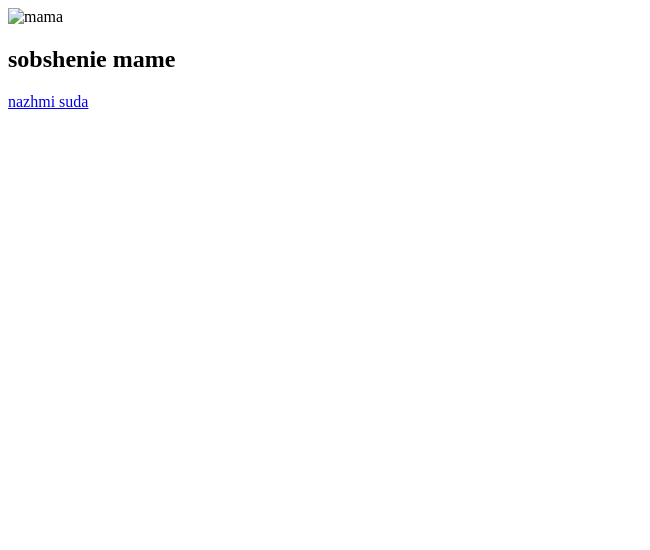
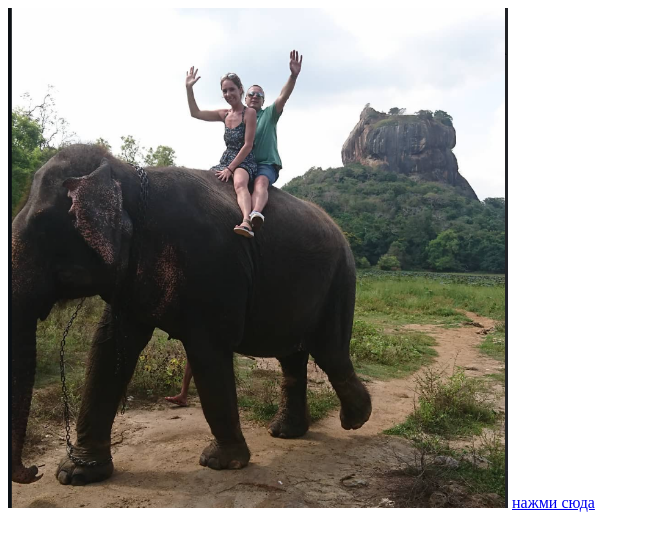
Before and after one commit to Egor221011/soobshenie-pape.com, a plain HTML site: page index.html in a window 1280 px wide. Shown: the whole page, without its empty margins (0-650 px from the left). Drawn offline with Linux system fonts and the light colour scheme.

Commit message:
Add files via upload

```diff
--- a/index.html
+++ b/index.html
@@ -1,8 +1,10 @@
 <!DOCTYPE html>
 <html>
-    <body>
-        <img src="mama.jpg" alt="mama">
-        <h2>sobshenie mame</h2>
-        <a href="https://www.youtube.com/watch?v=bjLunMjYiC0&t=1s">nazhmi suda</a>
-    </body>
+    <head>
+        <title>сообщение папе</title>
+        <img src="papa.png" alt="папа" width="500" height="500">
+        </a>
+        <a href="https://www.youtube.com/watch?v=TSf6qC5hXEY">нажми сюда</a>
+    </head>
+
 </html>
```
Also changed, not shown: papa.png (added).
